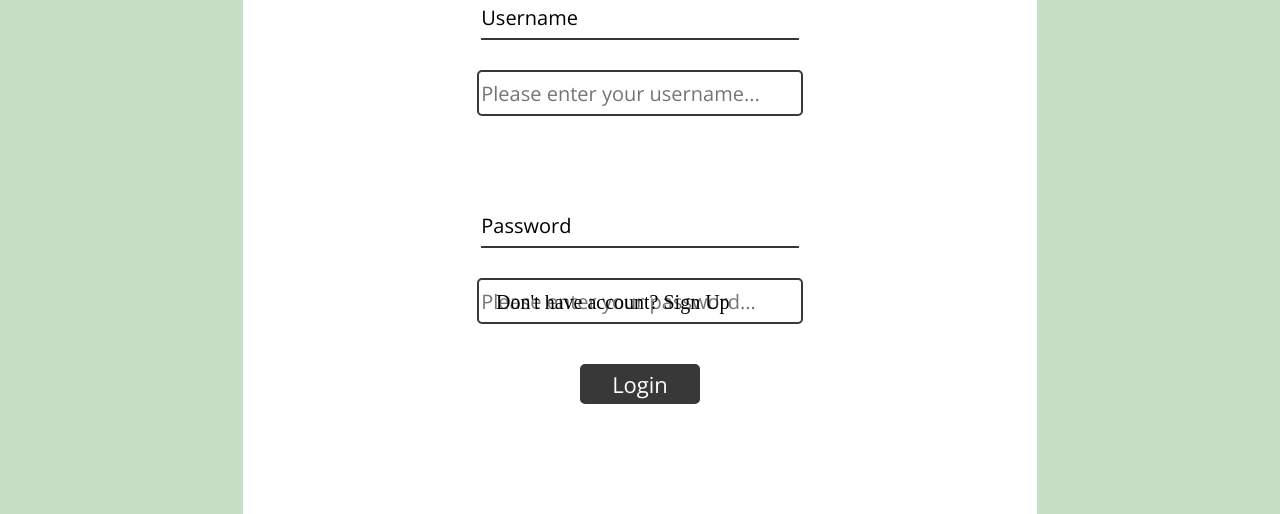
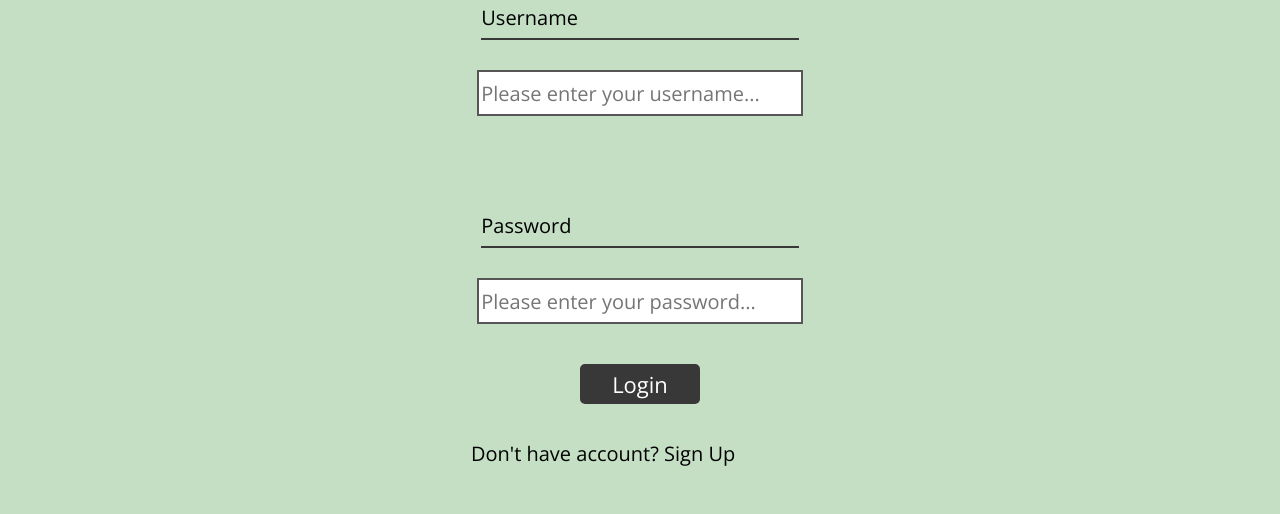
Before and after one commit to birkanTonkal/BlogApp, a React (Create React App) app in the folder client/: page /login in a window 1280 px wide. Shown: the part 412-926 px from the top of the page. Built offline with nearby package versions, Linux system fonts and the light colour scheme.

Commit message:
added errors for users

```diff
--- a/client/src/pages/login/Login.css
+++ b/client/src/pages/login/Login.css
@@ -4,7 +4,8 @@
     height: 800px;
     align-items: center;
     font-family:"Open Sans", sans-serif;
-    background-color: #fff;
+    position: relative;
+
 }
 .login__form label {
     width: 40%;
@@ -17,11 +18,11 @@
 .login__form input {
     width: 40%;
     height: 5%;
-    border: 2px solid #383838;
-    border-radius: 5px;
+    border: 2px solid #565656;
     background-color: transparent;
     font-family:"Open Sans", sans-serif;
     font-size: 20px;
+    background-color: #fff;
 
 }
 .login__form button {
@@ -39,9 +40,16 @@
 .register__link {
     position: absolute;
     font-size: 20px;
-    top: 88%;
-    right: 43%;
+    top: 67%;
+    right: 38%;
 }
 .register__link:hover {
     text-decoration: underline;
 }
+.error {
+    font-size: 20px;
+    color: white;
+    background-color: red;
+    padding: 10px;
+    font-weight: bolder;
+}
--- a/client/src/pages/login/Login.jsx
+++ b/client/src/pages/login/Login.jsx
@@ -4,12 +4,12 @@ import { Link } from "react-router-dom";
 import { useRef } from "react";
 import axios from "axios";
 import { AuthContext } from "../../helpers/Context/AuthContext";
-import { useContext } from "react";
+import { useContext, useState } from "react";
 
 function Login() {
     let username = useRef();
     let password = useRef();
-
+    const [error, setError] = useState();
     const { dispatch } = useContext(AuthContext);
     let submitHandler = async (e) => {
         e.preventDefault();
@@ -19,15 +19,30 @@ function Login() {
                 password: password.current.value,
             });
             dispatch({ type: "LOGIN_SUCCESS", payload: userData.data });
+            window.location.replace("/");
         } catch (e) {
-            dispatch({ type: "LOGIN_FAILURE", error: e.response.data });
+            if (
+                username.current.value === "" ||
+                password.current.value === ""
+            ) {
+                setError("I can't let you without information :(");
+                dispatch({ type: "LOGIN_FAILURE", error: e.response.data });
+            } else if (e.response.status === 400) {
+                setError(e.response.data);
+                dispatch({ type: "LOGIN_FAILURE", error: e.response.data });
+            } else {
+                dispatch({ type: "LOGIN_FAILURE", error: e.response.data });
+                setError("WE ARE IN MAINTENANCE")
+            }
         }
     };
 
     return (
         <div className="login-container">
             <div className="wrapper">
+
                 <form className="login__form" onSubmit={submitHandler}>
+                    {error && <p className="error">&#9888;&nbsp;{error}</p>}
                     <label>Username</label>
                     <input
                         type="text"
@@ -40,13 +55,13 @@ function Login() {
                         placeholder="Please enter your password..."
                         ref={password}
                     />
-                    <button className="login__form-button">Login</button>
+                    <button className="login__form--button">Login</button>
+                    <Link className="link" to={"/register"}>
+                        <span className="register__link">
+                            Don't have account? Sign Up
+                        </span>
+                    </Link>
                 </form>
-                <Link className="link" to={"/register"}>
-                    <span className="register__link">
-                        Don't have account? Sign Up
-                    </span>
-                </Link>
             </div>
         </div>
     );
```
